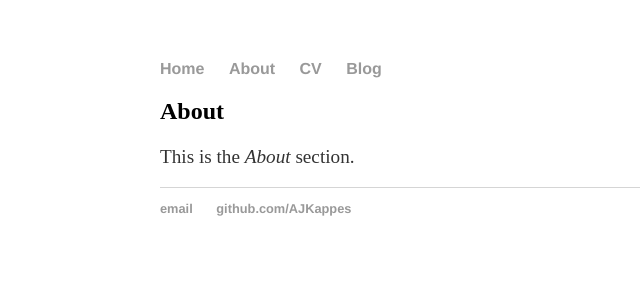
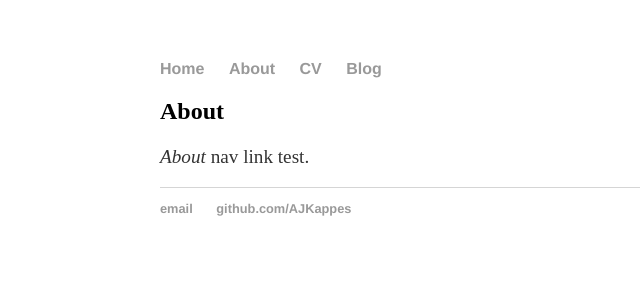
Before and after one commit to AJKappes/AJKappes.github.io, a Jekyll site: the page about/index.html, which Jekyll copies as it is, in a window 1280 px wide. Shown: the top 300 px of the page, without its empty margins (0-640 px from the left). Built offline with Jekyll 4.4.1, drawn with Linux system fonts in a browser that asks for light colours.

Commit message:
about subsection

```diff
--- a/about/index.html
+++ b/about/index.html
@@ -19,7 +19,7 @@
 		<div class="blurb">
 
 	<h2>About</h2>
-		<p>This is the <em>About</em> section.</p>
+		<p><em>About</em> nav link test.</p>
 
 		</div><!-- /.blurb -->
 		</div><!-- /.container -->
```
